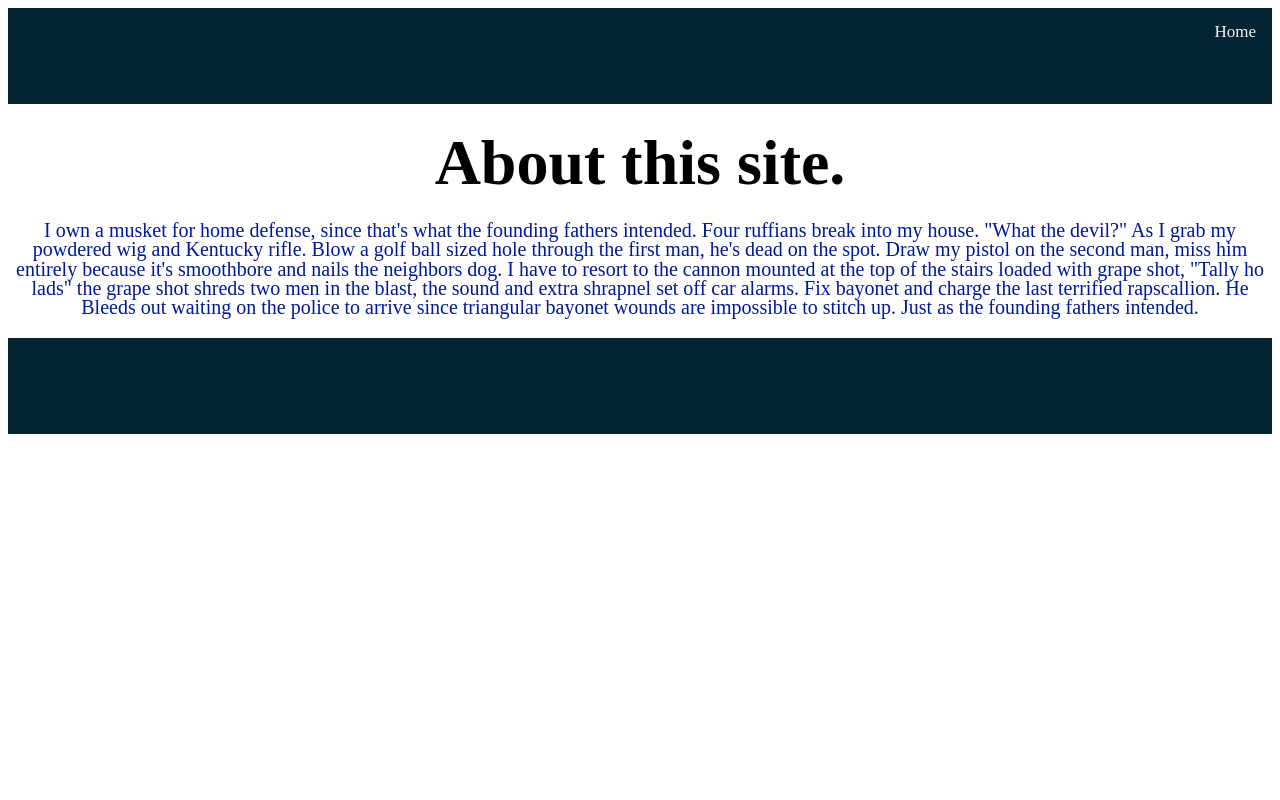
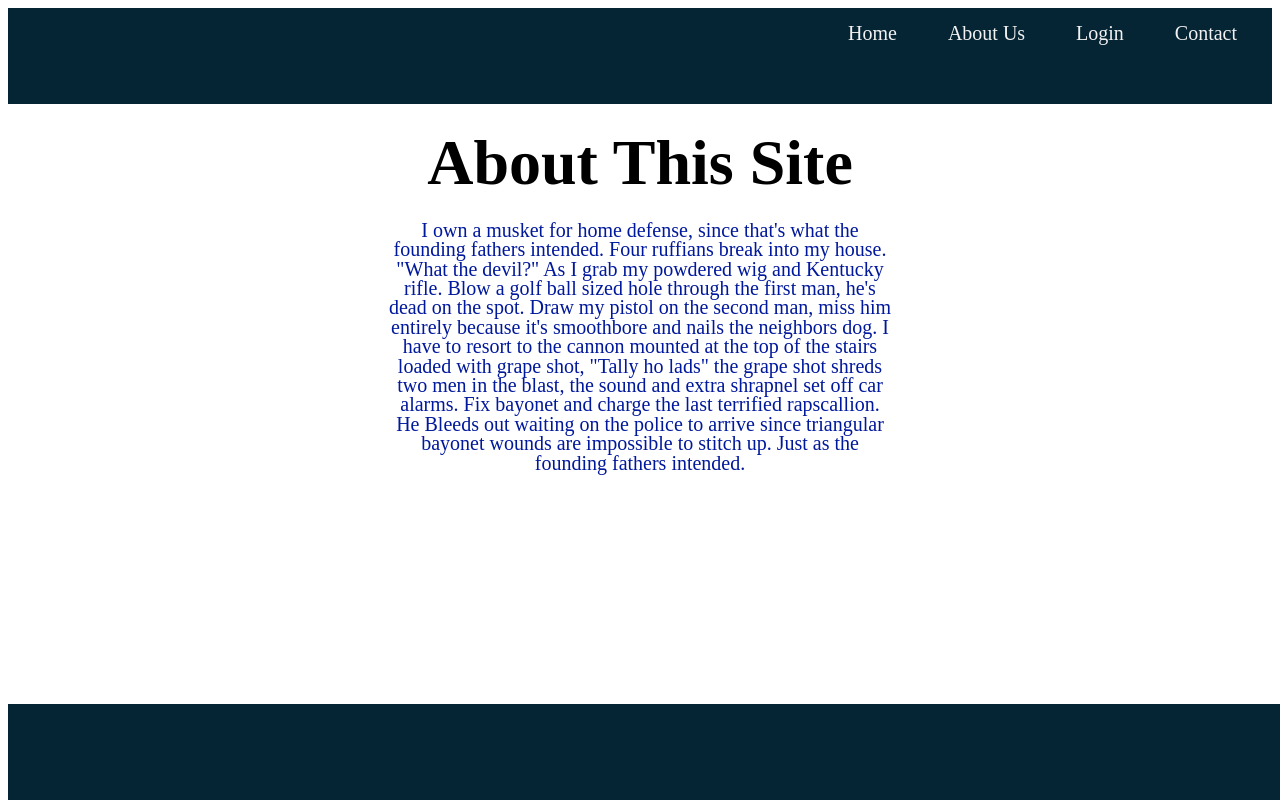
Before and after one commit to Sarge02/Lorem-Ipsum, a PHP site: page /about.html in a window 1280 px wide. Run offline with PHP 8.4, Linux system fonts and the light colour scheme.

Commit message:
Small adjustments for page consistency

```diff
--- a/about.html
+++ b/about.html
@@ -12,13 +12,17 @@
         <div class="topContainer_about">
             <nav>
                 <ul>
+                    <a href="contact.html">Contact</a>
+                    <a href="login.html">Login</a>
+                    <a href="about.html">About Us</a>
                 <li><a href="home.html">Home</a> </li>
                 </ul>
             </nav>
         </div>
     </header>
+
         <div class="heading">
-            <h1>About this site.</h1>
+            <h1>About This Site</h1>
         </div>
         <div class="text">
             <p>I own a musket for home defense, since that's what the founding fathers intended.
--- a/style_aboutus.css
+++ b/style_aboutus.css
@@ -11,10 +11,11 @@
     text-align: center;
     padding: 14px 16px;
     text-decoration: none;
-    font-size: 17px;
+    font-size: 20px;
     font-family: 'Alata';
     font-style: normal;
     font-weight: 400;
+    margin-right: 1.5%;
   }
 
   /* Change the color of links on hover */
@@ -41,8 +42,7 @@
   height: 96px;
   bottom: 0;
   width: 100%;
-
-
+  position: fixed;
 }
 
 /* Style the links inside the navigation bar */
@@ -76,11 +76,11 @@
   font-weight: 400;
   font-size: 20px;
   line-height: 97.5%;
-  /* or 20px */
   text-align: center;
   left: 447px;
   top: 203px;
   color: #00189B;
+  padding: 0px 30% 50px 30%;
 }
 
 .heading{
```
Also changed, not shown: login.html (+1 -7 lines).
